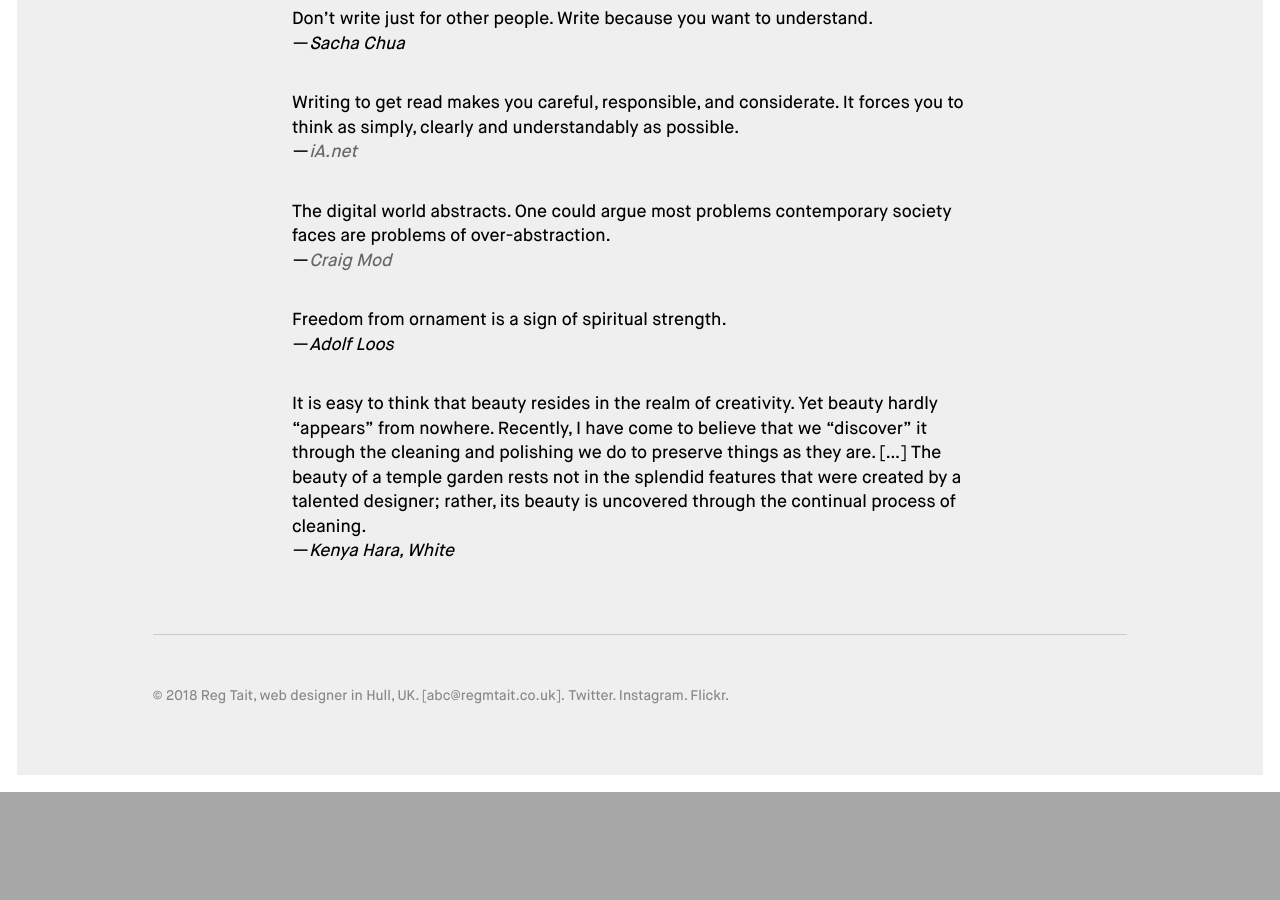
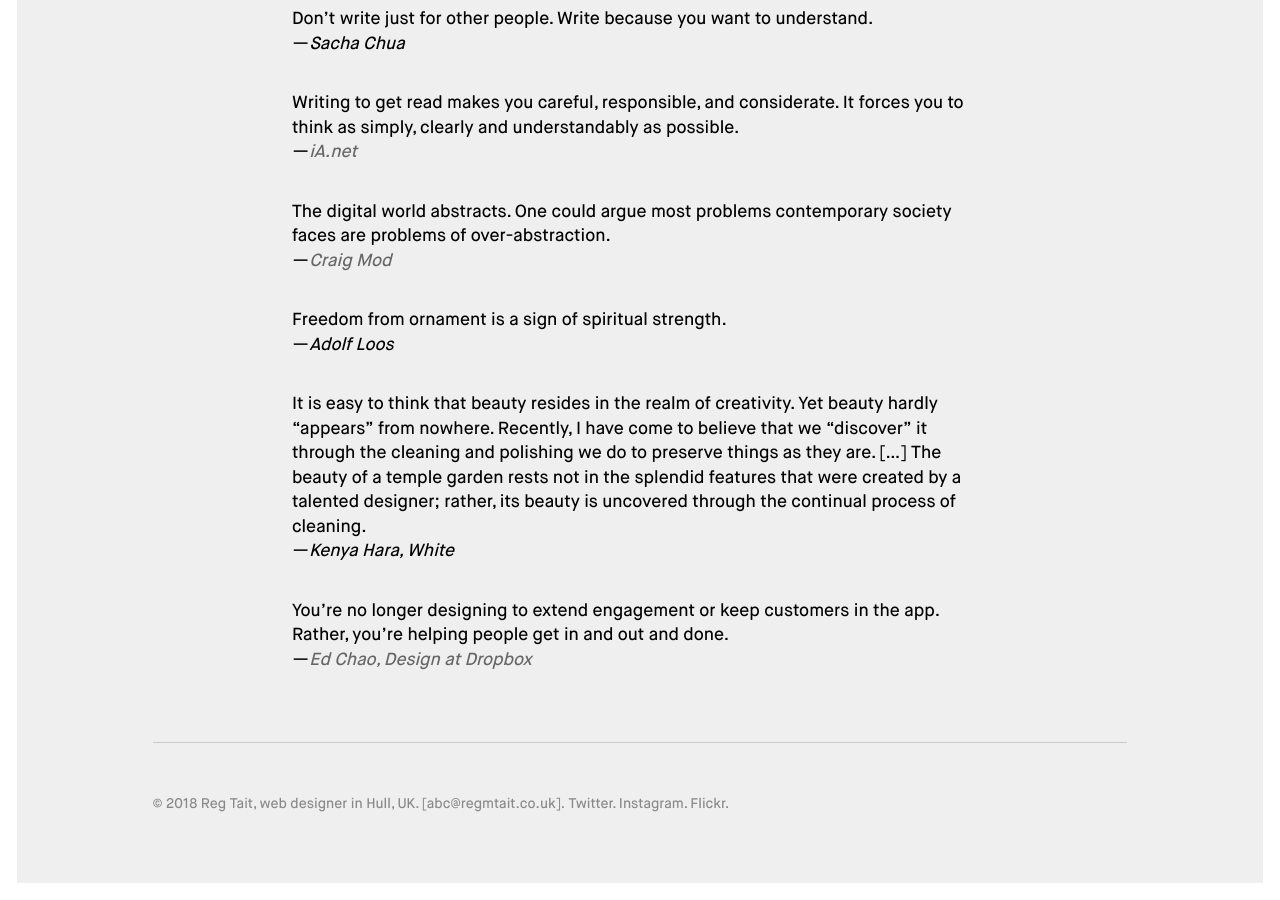
Before and after one commit to regmtait/regmtait.co.uk, a Jekyll site: the page built from quotes.md, in a window 1280 px wide and 900 px high, scrolled down 2229 px. Built offline with Jekyll 4.4.1, drawn with Linux system fonts in a browser that asks for light colours; before the commit the page ends 3021 px from its top, so only the background shows below that.

Commit message:
Add quote

```diff
--- a/quotes.md
+++ b/quotes.md
@@ -65,3 +65,5 @@ Just a list of quotes that I like.
 > Freedom from ornament is a sign of spiritual strength.<br>—<cite>Adolf Loos</cite>
 
 > It is easy to think that beauty resides in the realm of creativity. Yet beauty hardly "appears" from nowhere. Recently, I have come to believe that we "discover" it through the cleaning and polishing we do to preserve things as they are. [...] The beauty of a temple garden rests not in the splendid features that were created by a talented designer; rather, its beauty is uncovered through the continual process of cleaning.<br>—<cite>Kenya Hara, <i>White</i></cite>
+
+> You’re no longer designing to extend engagement or keep customers in the app. Rather, you’re helping people get in and out and done.<br>—<cite>[Ed Chao, Design at Dropbox](https://medium.com/dropbox-design/fostering-focus-for-small-screens-34a9f338668c)</cite>
```
